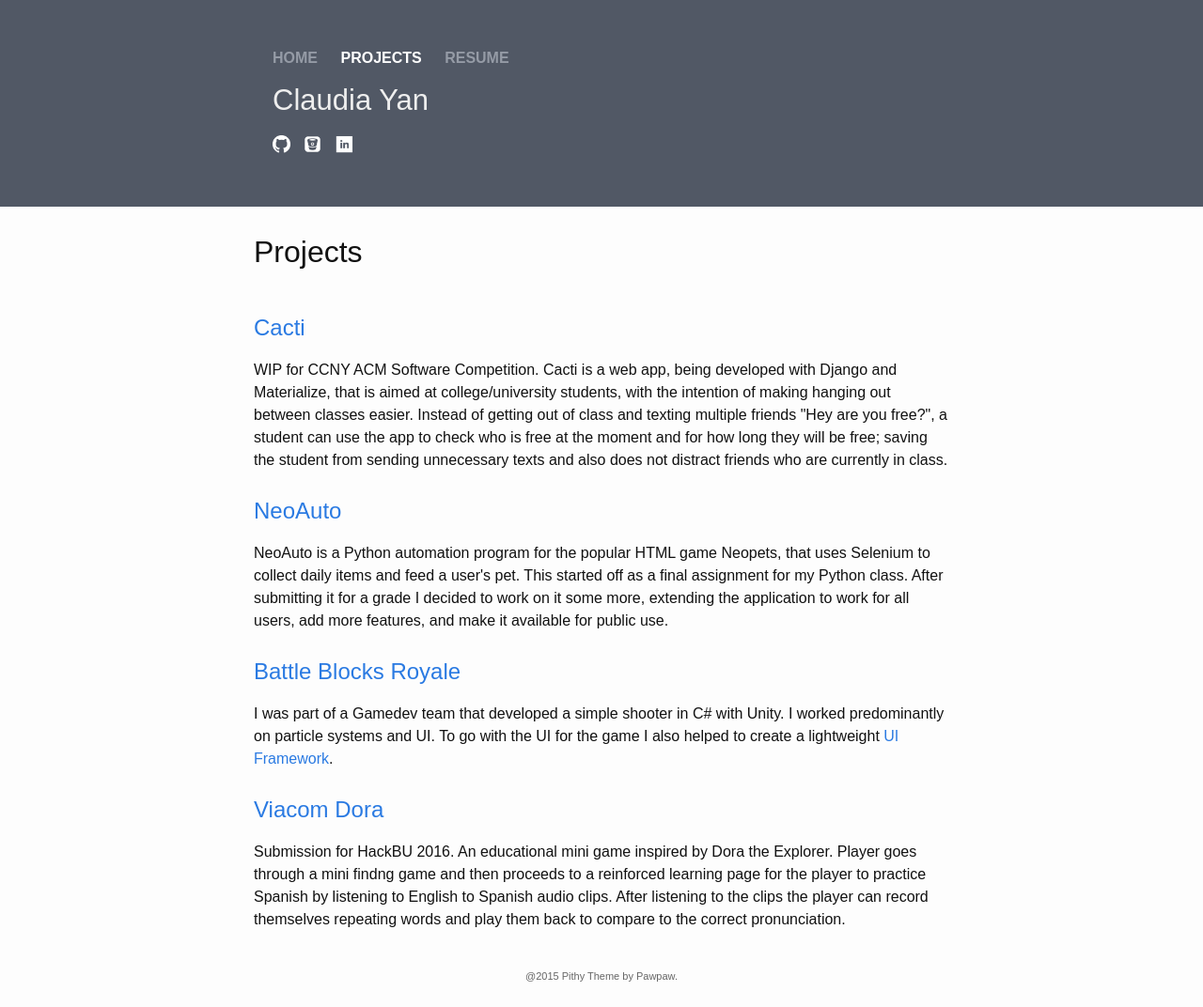
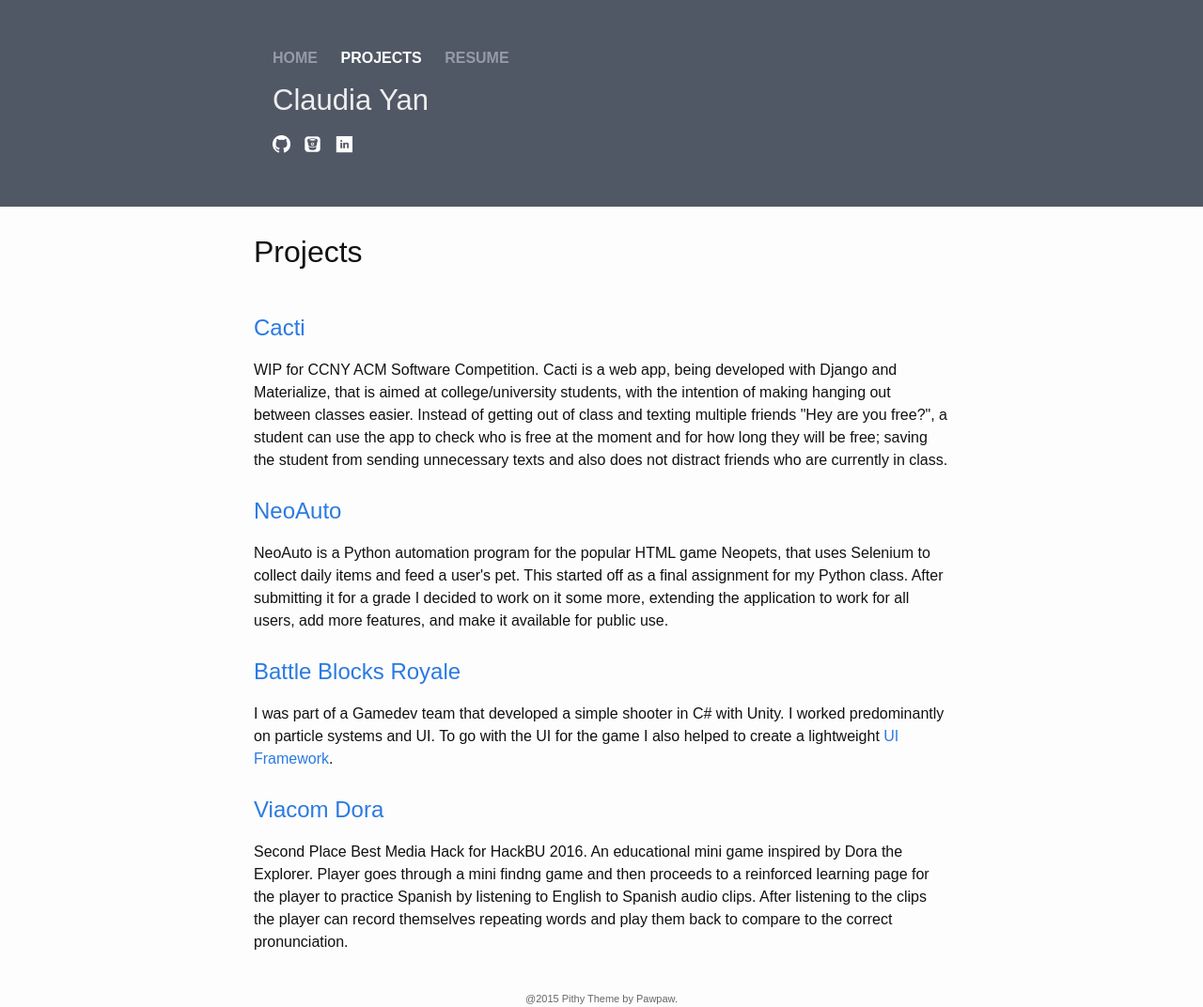
Before and after one commit to s1cyan/s1cyan.github.io, a Jekyll site: the page built from projects.html, in a window 1280 px wide. Shown: the whole page at 94% size. Built offline with Jekyll 4.4.1, drawn with Linux system fonts in a browser that asks for light colours; before the commit the page ends 1048 px from its top, so only the background shows below that.

Commit message:
Updated viacom dora description

```diff
--- a/projects.html
+++ b/projects.html
@@ -38,7 +38,7 @@ I also helped to create a lightweight <a href="https://github.com/psuong/Unity-U
 
 <h1><a href="https://github.com/psuong/viacom-dora" target="_blank">Viacom Dora</a></h1>
 
-Submission for HackBU 2016. An educational mini game inspired by Dora the
+Second Place Best Media Hack for HackBU 2016. An educational mini game inspired by Dora the
 Explorer. Player goes through a mini findng game and then proceeds to a reinforced learning page for the player to practice
 Spanish by listening to English to Spanish audio clips. After listening to the
 clips the player can record themselves repeating words and play them back to
```
